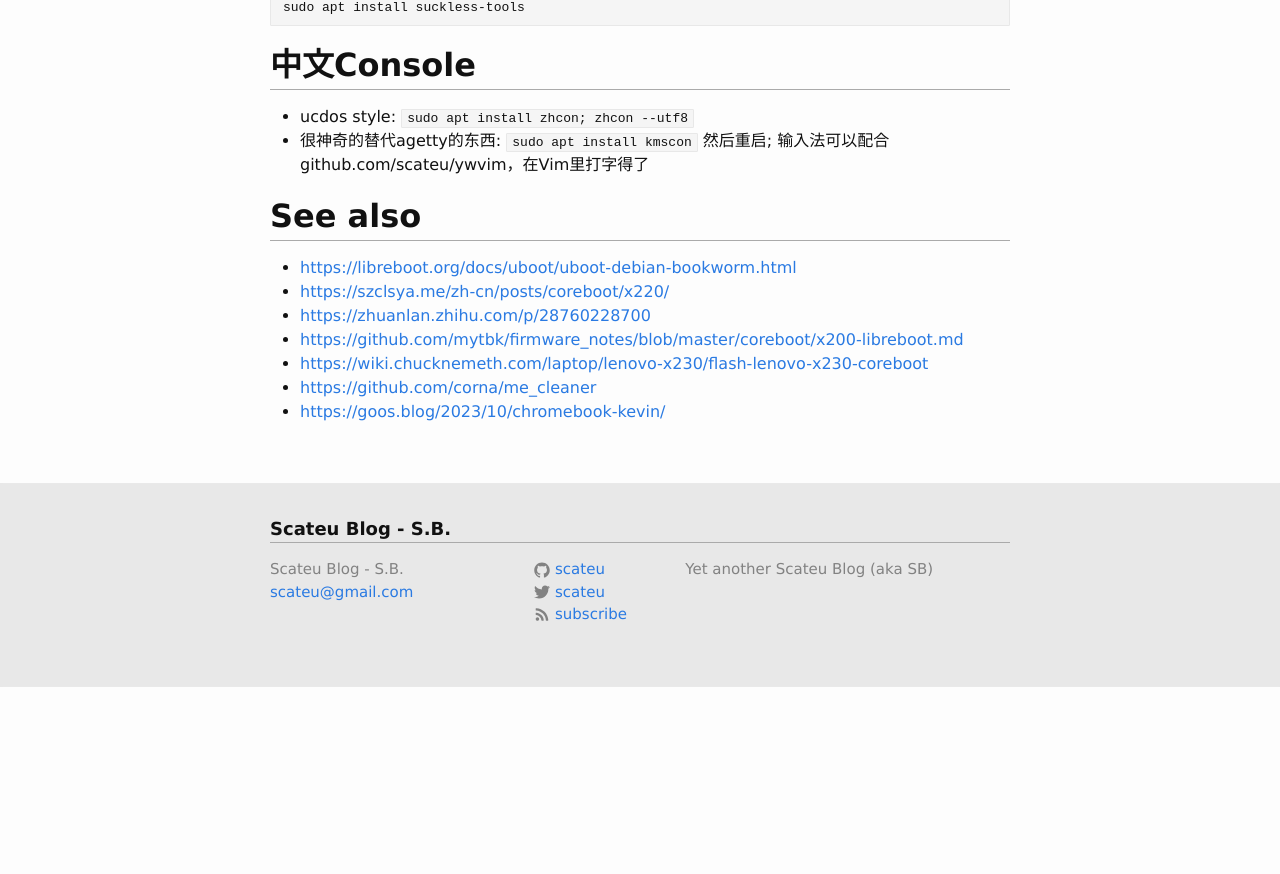
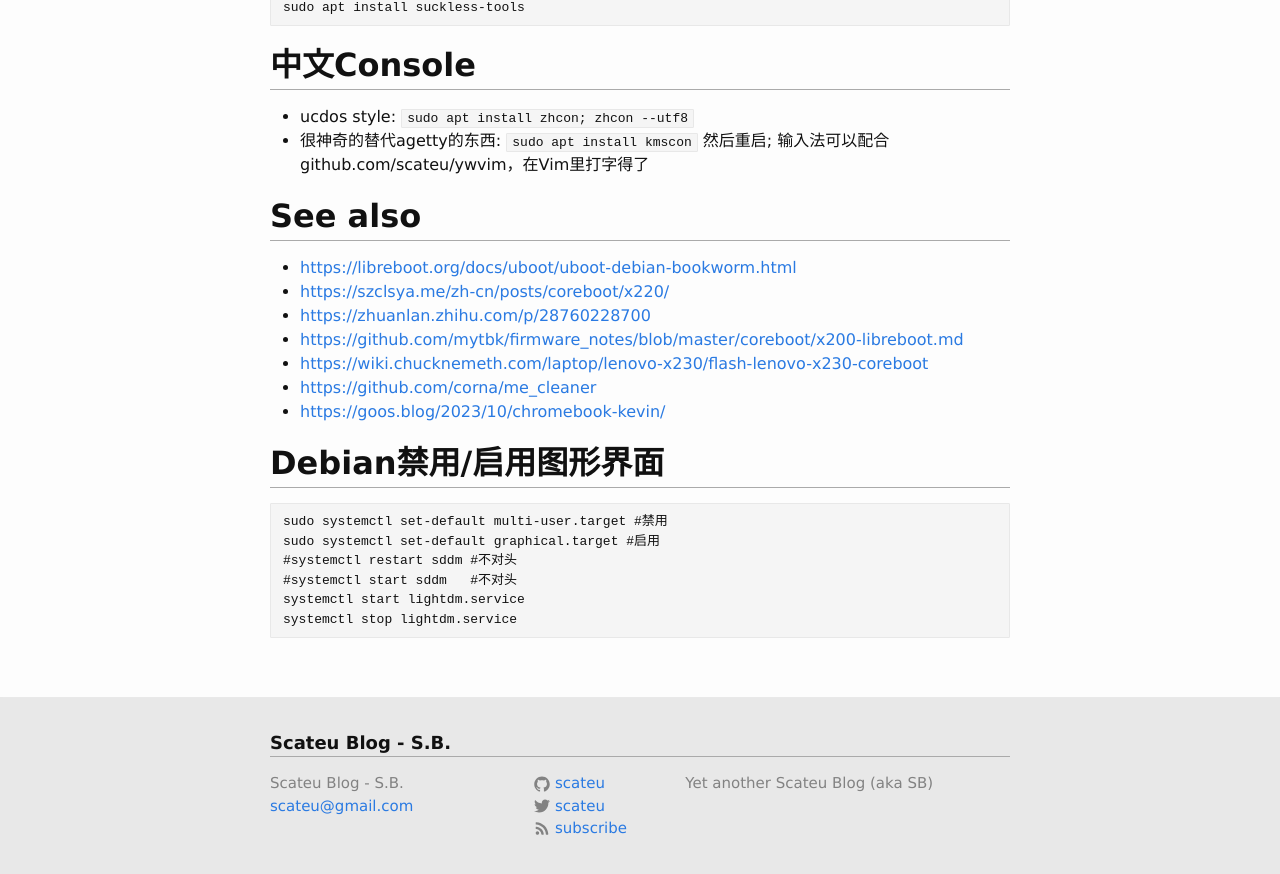
Before and after one commit to scateu/scateu.github.io, a Jekyll site: the page built from _posts/2025-07-22-chromebook-libreboot.md, in a window 1280 px wide and 900 px high, scrolled down 2377 px. Shown: the top 874 px of the window. Built offline with Jekyll 4.4.1, drawn with Linux system fonts in a browser that asks for light colours; nearby versions of some CDN libraries; comment, search, counter and statistics services are not loaded; before the commit the page ends 3063 px from its top, so only the background shows below that.

Commit message:
2025-07-22-chromebook-libreboot.md

```diff
--- a/_posts/2025-07-22-chromebook-libreboot.md
+++ b/_posts/2025-07-22-chromebook-libreboot.md
@@ -126,3 +126,12 @@ sudo apt install suckless-tools
  - <https://wiki.chucknemeth.com/laptop/lenovo-x230/flash-lenovo-x230-coreboot>
  - <https://github.com/corna/me_cleaner>
  - <https://goos.blog/2023/10/chromebook-kevin/>
+
+## Debian禁用/启用图形界面
+
+    sudo systemctl set-default multi-user.target #禁用
+    sudo systemctl set-default graphical.target #启用
+    #systemctl restart sddm #不对头
+    #systemctl start sddm   #不对头
+    systemctl start lightdm.service
+    systemctl stop lightdm.service
```
